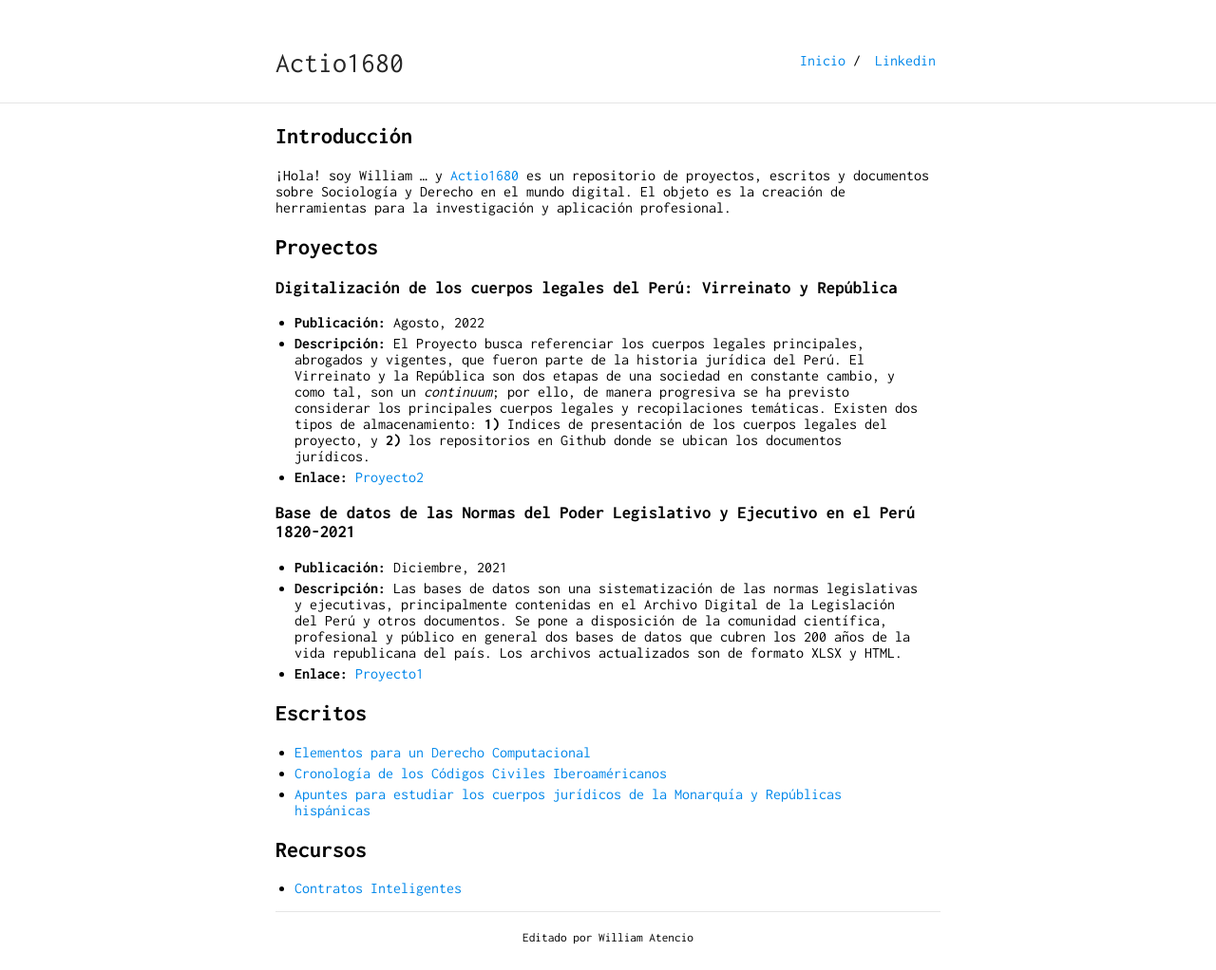
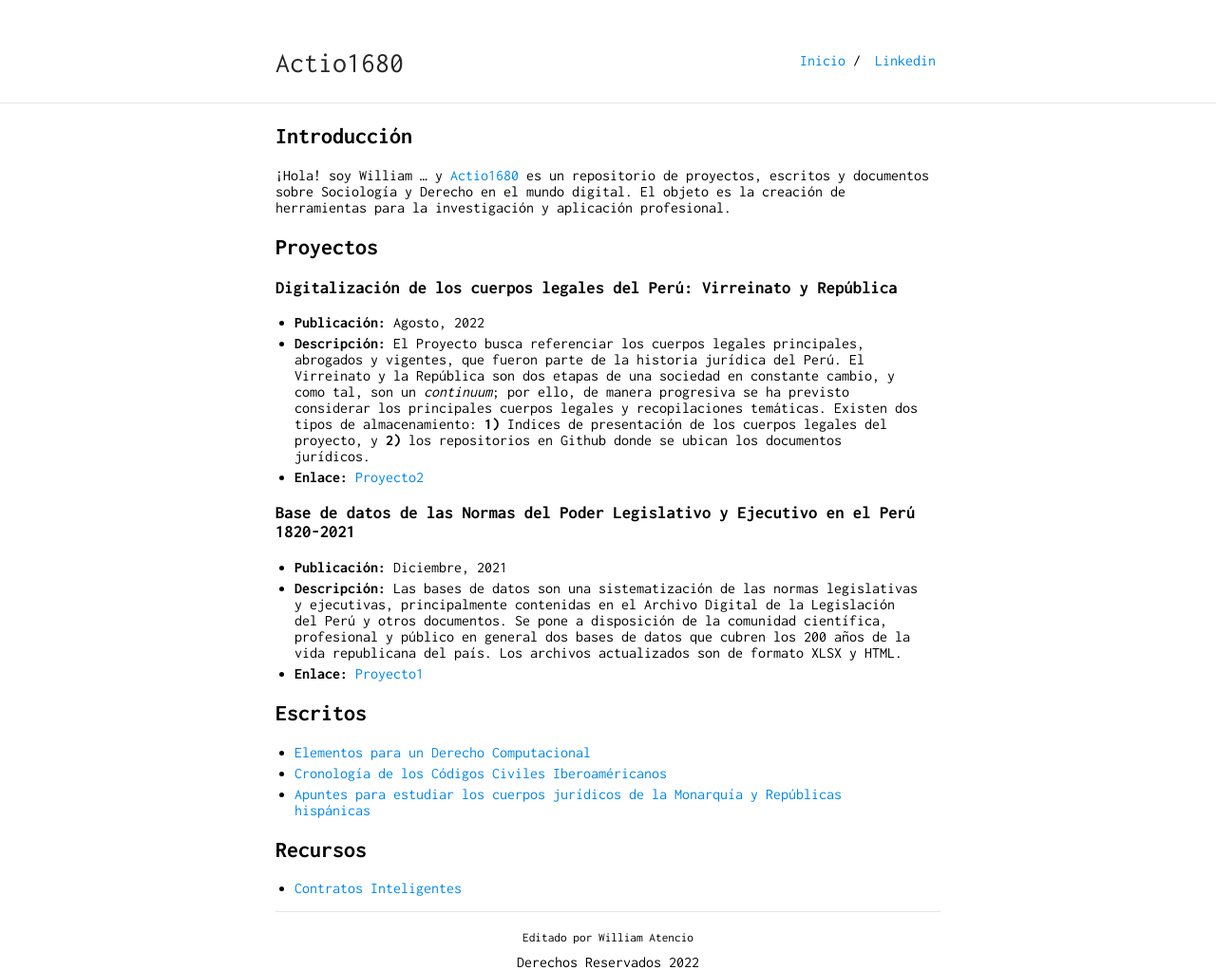
Before and after one commit to actio1680/actio1680.github.io, a Jekyll site: the page built from index.md, in a window 1280 px wide. Shown: the whole page at 95% size. Built offline with Jekyll 4.4.1, drawn with Linux system fonts in a browser that asks for light colours; our own code applies the rules of GitHub Pages for plain Markdown files; before the commit the page ends 995 px from its top, so only the background shows below that.

Commit message:
Update default.html

```diff
--- a/_layouts/default.html
+++ b/_layouts/default.html
@@ -104,5 +104,5 @@
     {% endif %}
 </body>
 <footer>
-    <center></center>
+    <center>Derechos Reservados 2022</center>
 </footer>
```
